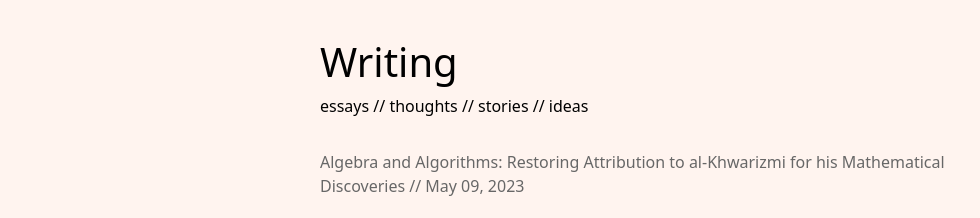
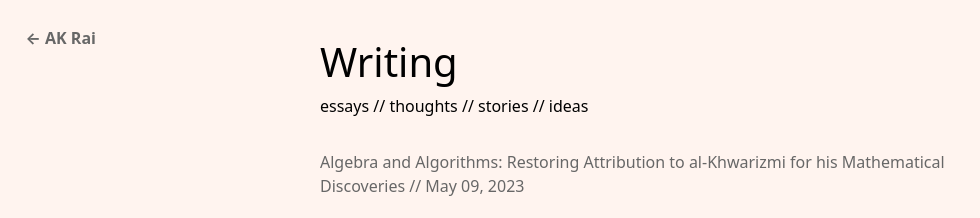
Before and after one commit to aykae/aboudirai.github.io, a Jekyll site: the page built from writing.html, in a window 1280 px wide. Shown: the top 218 px of the page, without its empty margins (0-980 px from the left). Built offline with Jekyll 4.4.1, drawn with Linux system fonts in a browser that asks for light colours.

Commit message:
added back button

```diff
--- a/_layouts/base.html
+++ b/_layouts/base.html
@@ -23,6 +23,11 @@
     {% seo %}
 </head>
 <body>
+    {% if page.title != "Home" %}
+        <div class="home-btn">
+            <a href="{{site.url}}">&larr; AK Rai</a>
+        </div>
+    {% endif %}
     {{ content }}
 </body>
 </html>
--- a/assets/css/base.css
+++ b/assets/css/base.css
@@ -6,3 +6,19 @@ body {
 a {
     color: #676767;
 }
+
+.home-btn {
+    text-align: left;
+    padding: 2% 0% 0% 2%;
+    position: fixed;
+}
+
+.home-btn a {
+    text-decoration: none;
+    font-size: medium;
+    font-weight: bold;
+}
+
+.home-btn a:hover {
+    text-decoration: underline;
+}
```
